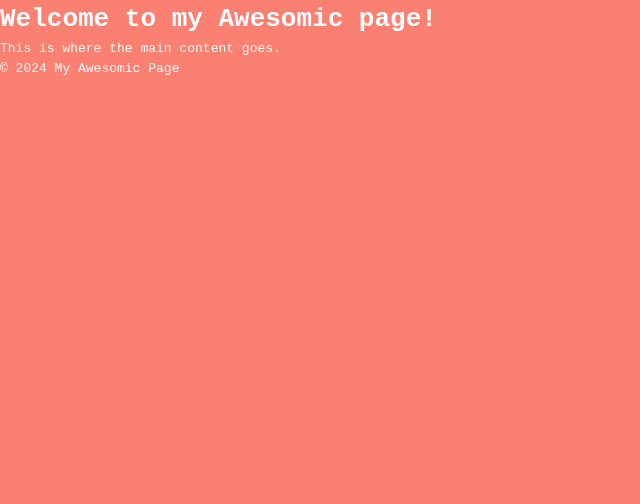
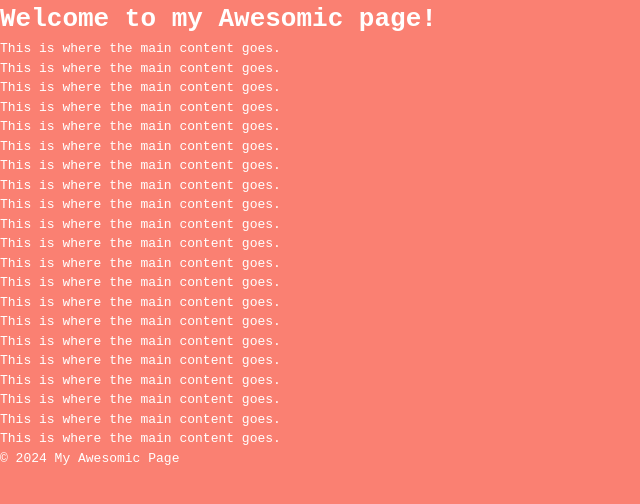
Before and after one commit to yurigo/mi-super-pagina-awesomica, a plain HTML site: page index.html in a window 1280 px wide. Shown: the whole page, without its empty margins (0-640 px from the left). Drawn offline with Linux system fonts and the light colour scheme.

Commit message:
feat: add content

```diff
--- a/index.html
+++ b/index.html
@@ -13,6 +13,26 @@
     </header>
     <main>
       <p>This is where the main content goes.</p>
+      <p>This is where the main content goes.</p>
+      <p>This is where the main content goes.</p>
+      <p>This is where the main content goes.</p>
+      <p>This is where the main content goes.</p>
+      <p>This is where the main content goes.</p>
+      <p>This is where the main content goes.</p>
+      <p>This is where the main content goes.</p>
+      <p>This is where the main content goes.</p>
+      <p>This is where the main content goes.</p>
+      <p>This is where the main content goes.</p>
+      <p>This is where the main content goes.</p>
+      <p>This is where the main content goes.</p>
+      <p>This is where the main content goes.</p>
+      <p>This is where the main content goes.</p>
+      <p>This is where the main content goes.</p>
+      <p>This is where the main content goes.</p>
+      <p>This is where the main content goes.</p>
+      <p>This is where the main content goes.</p>
+      <p>This is where the main content goes.</p>
+      <p>This is where the main content goes.</p>
     </main>
     <footer>
       <p>&copy; 2024 My Awesomic Page</p>
```
